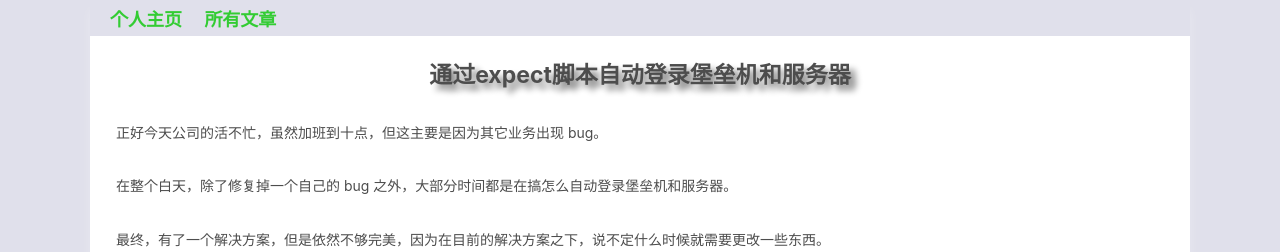
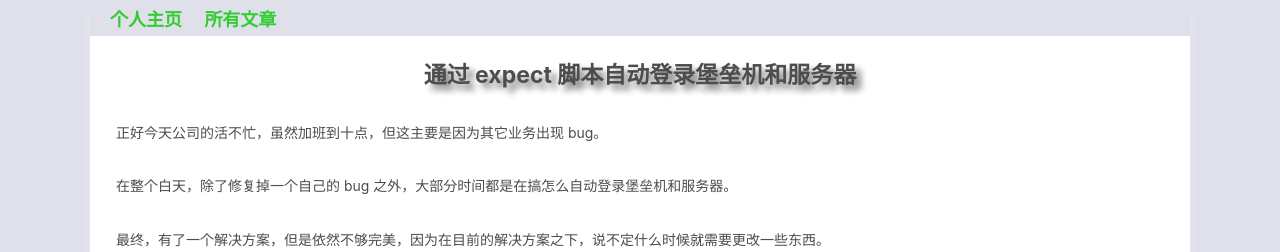
Before and after one commit to xxleyi/xxleyi.github.io, a Jekyll site: the page built from _posts/2018-10-12-通过 expect 脚本自动登录堡垒机和服务器.md, in a window 1280 px wide and 1231 px high. Shown: the top 252 px of the window. Built offline with Jekyll 4.4.1, drawn with Linux system fonts in a browser that asks for light colours.

Commit message:
add-new-blog

```diff
--- a/_posts/2018-10-12-通过expect脚本自动登录堡垒机和服务器.md
+++ b/_posts/2018-10-12-通过 expect 脚本自动登录堡垒机和服务器.md
@@ -1,8 +1,8 @@
 ---
-'title': '通过expect脚本自动登录堡垒机和服务器'
+'title': '通过 expect 脚本自动登录堡垒机和服务器'
 'date': 2018-10-12
 ---
-# 通过expect脚本自动登录堡垒机和服务器
+# 通过 expect 脚本自动登录堡垒机和服务器
 
 正好今天公司的活不忙，虽然加班到十点，但这主要是因为其它业务出现 bug。
 
```
